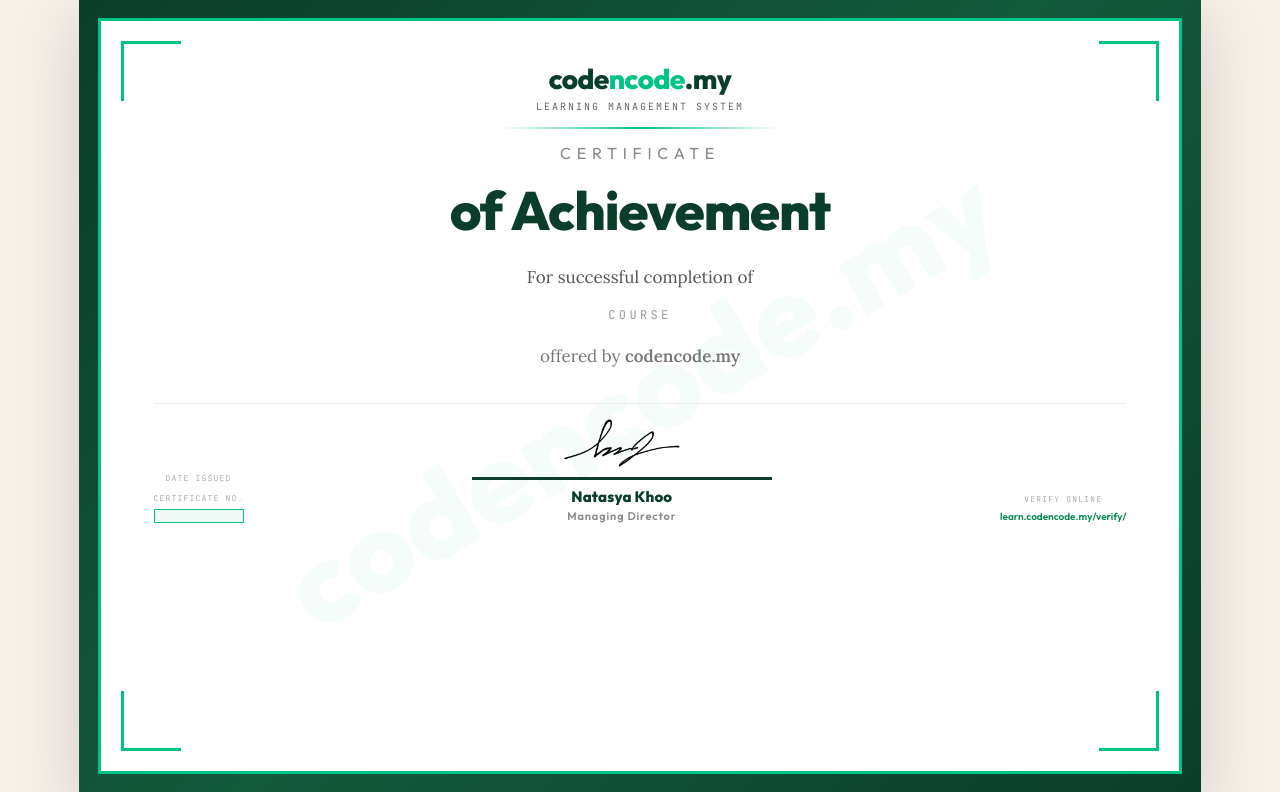
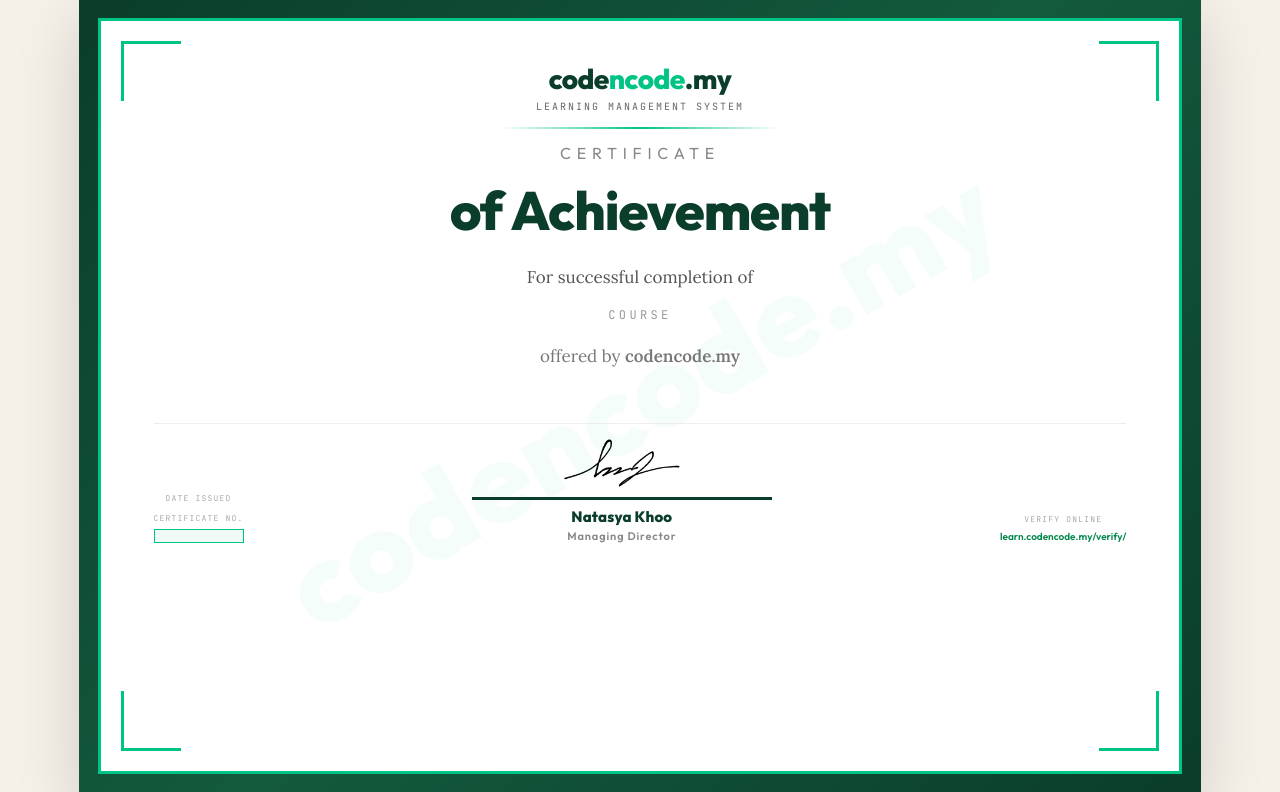
Before and after one commit to Sashakhoo/codencode, a Python web app: template codencode_deploy_v2/codencode_lms/templates/certificate.html in a window 1280 px wide. Shown: the part 41-833 px from the top of the page. Run offline with Jinja, Linux system fonts and the light colour scheme; the template is opened without the code that fills it, so the values that code supplies are empty.

Commit message:
Lower certificate signature block

```diff
--- a/codencode_deploy_v2/codencode_lms/templates/certificate.html
+++ b/codencode_deploy_v2/codencode_lms/templates/certificate.html
@@ -215,12 +215,12 @@
       justify-content: space-between;
       align-items: flex-end;
       width: 100%;
-      margin-top: 14px;
+      margin-top: 34px;
       padding-top: 12px;
       border-top: 1px solid #eee;
     }
     .cert-content.no-recipient .cert-meta {
-      margin-top: 34px;
+      margin-top: 54px;
       padding-top: 12px;
     }
 
```
